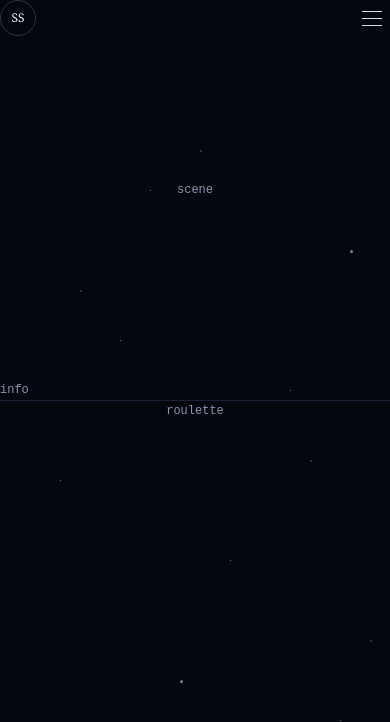
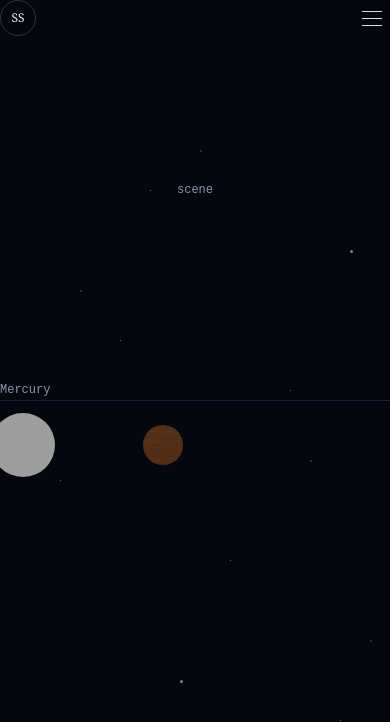
Before and after one commit to impaulinha/solar-system-web, a React (Vite) app: page / in a window 390 px wide. Shown: the top 722 px of the page. Built offline with nearby package versions, Linux system fonts and the light colour scheme; grey boxes are pictures that could not be loaded.

Commit message:
feat: add menu de planetas - horizontal e vertical

```diff
--- a/src/App.tsx
+++ b/src/App.tsx
@@ -1,17 +1,32 @@
 import { Navbar } from '@/components/Navbar'
 import { Layout } from '@/components/Layout'
+import { PlanetRoulette } from '@/components/PlanetRoulette'
+import { useActivePlanet } from '@/hooks/useActivePlanet'
+import { useScrollHijack } from '@/hooks/useScrollHijack'
 
-function App() {
+export default function App() {
+  const { activeIndex, activePlanet, goToNext, goToPrev, goToIndex } =
+    useActivePlanet()
+
+  useScrollHijack({ onNext: goToNext, onPrev: goToPrev })
+
   return (
     <div className="relative">
       <Navbar />
       <Layout
-        roulette={<p className="font-mono text-xs text-star-300">roulette</p>}
-        info={<p className="font-mono text-xs text-star-300">info</p>}
+        roulette={
+          <PlanetRoulette
+            activeIndex={activeIndex}
+            onSelect={goToIndex}
+            onNext={goToNext}
+            onPrev={goToPrev}
+          />
+        }
+        info={
+          <p className="font-mono text-xs text-star-300">{activePlanet.name}</p>
+        }
         scene={<p className="font-mono text-xs text-star-300">scene</p>}
       />
     </div>
   )
 }
-
-export default App
--- /dev/null
+++ b/src/components/PlanetRoulette/PlanetRoulette.tsx
@@ -0,0 +1,32 @@
+import { useMediaQuery } from '@/hooks/useMediaQuery'
+import { RouletteVertical } from './RouletteVertical'
+import { RouletteHorizontal } from './RouletteHorizontal'
+
+interface PlanetRouletteProps {
+  activeIndex: number
+  onSelect: (index: number) => void
+  onNext: () => void
+  onPrev: () => void
+}
+
+export function PlanetRoulette({
+  activeIndex,
+  onSelect,
+  onNext,
+  onPrev,
+}: PlanetRouletteProps) {
+  const isDesktop = useMediaQuery('(min-width: 1024px)')
+
+  if (isDesktop) {
+    return <RouletteVertical activeIndex={activeIndex} onSelect={onSelect} />
+  }
+
+  return (
+    <RouletteHorizontal
+      activeIndex={activeIndex}
+      onSelect={onSelect}
+      onNext={onNext}
+      onPrev={onPrev}
+    />
+  )
+}
--- /dev/null
+++ b/src/components/PlanetRoulette/RouletteHorizontal.tsx
@@ -0,0 +1,73 @@
+import { useRef, useEffect } from 'react'
+import { gsap } from 'gsap'
+import { PLANETS } from '@/constants/planets'
+import { RouletteItem } from './RouletteItem'
+
+interface RouletteHorizontalProps {
+  activeIndex: number
+  onSelect: (index: number) => void
+  onNext: () => void
+  onPrev: () => void
+}
+
+export function RouletteHorizontal({
+  activeIndex,
+  onSelect,
+  onNext,
+  onPrev,
+}: RouletteHorizontalProps) {
+  const listRef = useRef<HTMLDivElement>(null)
+  const touchStartX = useRef<number>(0)
+
+  useEffect(() => {
+    if (!listRef.current) return
+
+    const items = listRef.current.querySelectorAll('[data-roulette-item]')
+
+    gsap.to(items, {
+      x: (i) => (i - activeIndex) * 72,
+      duration: 0.7,
+      ease: 'power3.out',
+    })
+  }, [activeIndex])
+
+  function getPosition(index: number): 'prev' | 'active' | 'next' | 'hidden' {
+    const diff = index - activeIndex
+    if (diff === 0) return 'active'
+    if (diff === -1) return 'prev'
+    if (diff === 1) return 'next'
+    return 'hidden'
+  }
+
+  function handleTouchStart(event: React.TouchEvent) {
+    touchStartX.current = event.touches[0].clientX
+  }
+
+  function handleTouchEnd(event: React.TouchEvent) {
+    const deltaX = touchStartX.current - event.changedTouches[0].clientX
+    const threshold = 40
+
+    if (deltaX > threshold) onNext()
+    if (deltaX < -threshold) onPrev()
+  }
+
+  return (
+    <div
+      className="relative flex h-24 w-full items-center justify-center overflow-hidden"
+      onTouchStart={handleTouchStart}
+      onTouchEnd={handleTouchEnd}
+    >
+      <div ref={listRef} className="relative flex items-center gap-4">
+        {PLANETS.map((planet, index) => (
+          <div key={planet.id} data-roulette-item>
+            <RouletteItem
+              planet={planet}
+              position={getPosition(index)}
+              onClick={() => onSelect(index)}
+            />
+          </div>
+        ))}
+      </div>
+    </div>
+  )
+}
--- /dev/null
+++ b/src/components/PlanetRoulette/RouletteItem.tsx
@@ -0,0 +1,33 @@
+import { cn } from '@/lib/utils'
+import type { IPlanet } from '@/types/planet'
+
+interface RouletteItemProps {
+  planet: IPlanet
+  position: 'prev' | 'active' | 'next' | 'hidden'
+  onClick: () => void
+}
+
+export function RouletteItem({ planet, position, onClick }: RouletteItemProps) {
+  const isActive = position === 'active'
+  const isVisible = position === 'prev' || position === 'next'
+
+  return (
+    <button
+      onClick={onClick}
+      aria-label={`Selecionar ${planet.name}`}
+      aria-current={isActive ? 'true' : undefined}
+      className={cn(
+        'relative rounded-full bg-cover bg-center transition-all duration-700 ease-out',
+        'focus-visible:outline-none focus-visible:ring-2 focus-visible:ring-nebula-500',
+        // desktop — tamanhos verticais
+        'md:mx-auto',
+        isActive && 'h-16 w-16 opacity-100 md:h-20 md:w-20',
+        isVisible && 'h-10 w-10 opacity-40 md:h-12 md:w-12 hover:opacity-60',
+        position === 'hidden' && 'h-8 w-8 opacity-0 pointer-events-none'
+      )}
+      style={{
+        backgroundImage: `url(${planet.texture})`,
+      }}
+    />
+  )
+}
--- /dev/null
+++ b/src/components/PlanetRoulette/RouletteVertical.tsx
@@ -0,0 +1,58 @@
+import { useRef, useEffect } from 'react'
+import { gsap } from 'gsap'
+import { PLANETS } from '@/constants/planets'
+import { RouletteItem } from './RouletteItem'
+
+interface RouletteVerticalProps {
+  activeIndex: number
+  onSelect: (index: number) => void
+}
+
+export function RouletteVertical({
+  activeIndex,
+  onSelect,
+}: RouletteVerticalProps) {
+  const listRef = useRef<HTMLDivElement>(null)
+
+  useEffect(() => {
+    if (!listRef.current) return
+
+    const items = listRef.current.querySelectorAll('[data-roulette-item]')
+
+    gsap.to(items, {
+      y: (i) => (i - activeIndex) * 72,
+      duration: 0.7,
+      ease: 'power3.out',
+    })
+  }, [activeIndex])
+
+  function getPosition(index: number): 'prev' | 'active' | 'next' | 'hidden' {
+    const diff = index - activeIndex
+    if (diff === 0) return 'active'
+    if (diff === -1) return 'prev'
+    if (diff === 1) return 'next'
+    return 'hidden'
+  }
+
+  return (
+    <div className="relative flex h-64 w-full flex-col items-center justify-center overflow-hidden">
+      {/* linha indicadora do item ativo */}
+      <div
+        className="absolute left-0 h-px w-3 bg-nebula-500"
+        aria-hidden="true"
+      />
+
+      <div ref={listRef} className="relative flex flex-col items-center gap-4">
+        {PLANETS.map((planet, index) => (
+          <div key={planet.id} data-roulette-item>
+            <RouletteItem
+              planet={planet}
+              position={getPosition(index)}
+              onClick={() => onSelect(index)}
+            />
+          </div>
+        ))}
+      </div>
+    </div>
+  )
+}
--- /dev/null
+++ b/src/components/PlanetRoulette/index.ts
@@ -0,0 +1 @@
+export { PlanetRoulette } from './PlanetRoulette'
--- /dev/null
+++ b/src/hooks/useActivePlanet.ts
@@ -0,0 +1,28 @@
+import { useState, useCallback } from 'react'
+import { PLANETS } from '@/constants/planets'
+
+export function useActivePlanet() {
+  const [activeIndex, setActiveIndex] = useState(0)
+
+  const goToNext = useCallback(() => {
+    setActiveIndex((prev) => (prev < PLANETS.length - 1 ? prev + 1 : prev))
+  }, [])
+
+  const goToPrev = useCallback(() => {
+    setActiveIndex((prev) => (prev > 0 ? prev - 1 : prev))
+  }, [])
+
+  const goToIndex = useCallback((index: number) => {
+    if (index >= 0 && index < PLANETS.length) {
+      setActiveIndex(index)
+    }
+  }, [])
+
+  return {
+    activeIndex,
+    activePlanet: PLANETS[activeIndex],
+    goToNext,
+    goToPrev,
+    goToIndex,
+  }
+}
--- /dev/null
+++ b/src/hooks/useMediaQuery.ts
@@ -0,0 +1,21 @@
+import { useState, useEffect } from 'react'
+
+export function useMediaQuery(query: string): boolean {
+  const [matches, setMatches] = useState(() => window.matchMedia(query).matches)
+
+  useEffect(() => {
+    const mediaQuery = window.matchMedia(query)
+
+    function handleChange(event: MediaQueryListEvent) {
+      setMatches(event.matches)
+    }
+
+    mediaQuery.addEventListener('change', handleChange)
+
+    return () => {
+      mediaQuery.removeEventListener('change', handleChange)
+    }
+  }, [query])
+
+  return matches
+}
--- /dev/null
+++ b/src/hooks/useScrollHijack.ts
@@ -0,0 +1,37 @@
+import { useEffect, useRef } from 'react'
+
+interface UseScrollHijackProps {
+  onNext: () => void
+  onPrev: () => void
+}
+
+export function useScrollHijack({ onNext, onPrev }: UseScrollHijackProps) {
+  const cooldownRef = useRef(false)
+
+  useEffect(() => {
+    function handleWheel(event: WheelEvent) {
+      event.preventDefault()
+
+      if (cooldownRef.current) return
+
+      cooldownRef.current = true
+
+      if (event.deltaY > 0) {
+        onNext()
+      } else {
+        onPrev()
+      }
+
+      // cooldown de 800ms para evitar troca rápida demais
+      setTimeout(() => {
+        cooldownRef.current = false
+      }, 800)
+    }
+
+    window.addEventListener('wheel', handleWheel, { passive: false })
+
+    return () => {
+      window.removeEventListener('wheel', handleWheel)
+    }
+  }, [onNext, onPrev])
+}
```
Also changed, not shown: 1 other file (tests, documents, lock files or other folders).
